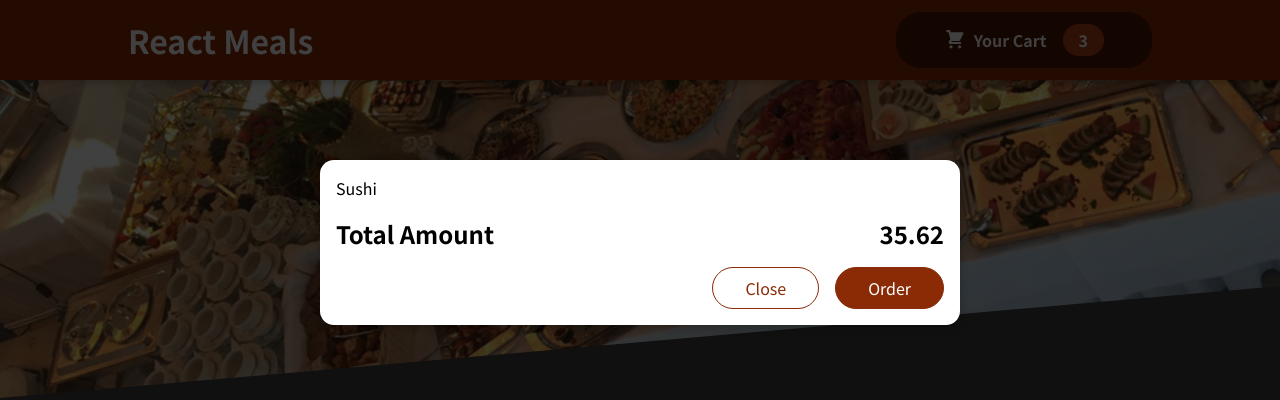
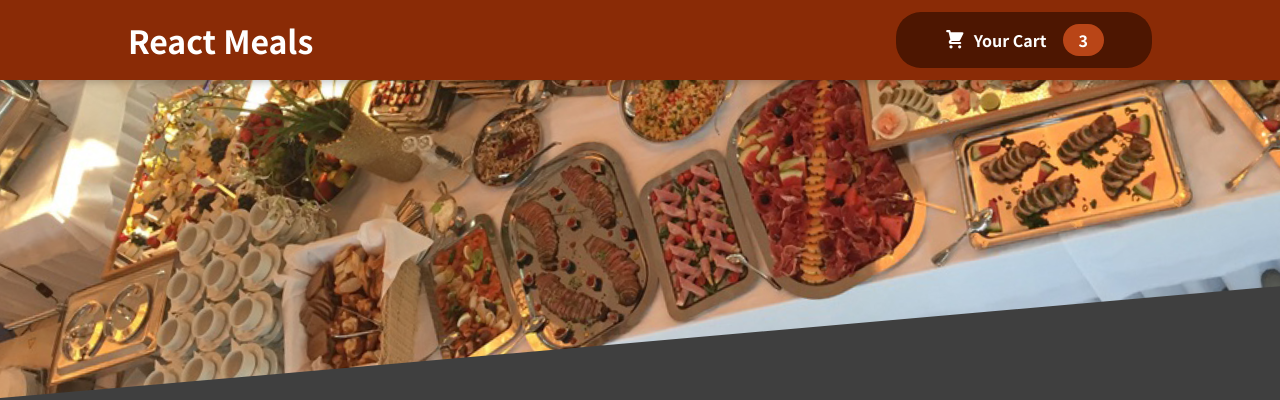
Before and after one commit to mchavez123/FoodOrderApp, a React (Create React App) app: page / in a window 1280 px wide. Shown: the top 400 px of the page. Built offline with nearby package versions, Linux system fonts and the light colour scheme.

Commit message:
add modal, backdrop, overlay

```diff
--- a/src/App.js
+++ b/src/App.js
@@ -1,13 +1,24 @@
-import { Fragment } from 'react';
+import { Fragment, useState } from 'react';
 import Cart from './components/Cart/Cart';
 import Header from './components/Layout/Header';
 import Meals from './components/Meals/Meals';
 
 function App() {
+  const [cartIsShown, setCartIsShown] = useState(false);
+
+  const showCartHandler = () => {
+    setCartIsShown(true);
+  };
+
+  const hideCartHandler =  () => {
+    setCartIsShown(false);
+  };
+
   return (
     <Fragment>
-      <Cart />
-    <Header />
+      {cartIsShown &&
+        <Cart onClose={hideCartHandler}/>}
+    <Header onShowCart={showCartHandler} />
     <main>
       <Meals />
     </main>
--- a/src/components/Cart/Cart.js
+++ b/src/components/Cart/Cart.js
@@ -2,20 +2,20 @@
 import Modal from "../UI/Modal";
 import classes from "./Cart.module.css";
 
-const Cart = () => {
+const Cart = (props) => {
   const cartItems = <ul className={classes['cart-items']}> {
    [{ id: "c1", name: "Sushi", amount: 2, price: 12.99 }].map(
     (item) => <li>{item.name}</li>
   )}</ul>;
   return (
-    <Modal>
+    <Modal onClose={props.onClose}>
       {cartItems}
       <div className={classes.total}>
         <span>Total Amount</span>
         <span>35.62</span>
       </div>
       <div className={classes.actions}>
-        <button className={classes['button--alt']}>Close</button>
+        <button className={classes['button--alt']} onClick={props.onClose}>Close</button>
         <button className={classes.button}>Order</button>
       </div>
     </Modal>
--- a/src/components/Layout/Header.js
+++ b/src/components/Layout/Header.js
@@ -8,7 +8,7 @@
         <Fragment>
             <header className={classes.header}>
                 <h1>React Meals</h1>
-               <HeaderCartButton />
+               <HeaderCartButton onClick={props.onShowCart}/>
             </header>
             <div className={classes['main-image']}>
                 <img src={mealsImage} alt="A table full of delicious food!" />
--- a/src/components/Layout/HeaderCartButton.js
+++ b/src/components/Layout/HeaderCartButton.js
@@ -2,9 +2,9 @@
 import CartIcon from '../Cart/CartIcon';
 import classes from './HeaderCartButton.module.css';
 
-const HeaderCartButton = () => {
+const HeaderCartButton = (props) => {
     return (
-        <button className={classes.button}>
+        <button className={classes.button} onClick={props.onClick}>
         <span className={classes.icon}>
         <CartIcon />
         </span>
--- a/src/components/UI/Modal.js
+++ b/src/components/UI/Modal.js
@@ -3,7 +3,7 @@
 import classes from './Modal.module.css'
 
 const Backdrop = props => {
-    return <div className={classes.backdrop}></div>
+    return <div className={classes.backdrop} onClick={props.onClose}></div>
 };
 
 const ModalOverlay = props => {
@@ -17,7 +17,7 @@
 const Modal = props => {
     return (
     <Fragment >
-        {ReactDOM.createPortal(<Backdrop />, portalElement)}
+        {ReactDOM.createPortal(<Backdrop onClose={props.onClose} />, portalElement)}
         {ReactDOM.createPortal(<ModalOverlay>{props.children}</ModalOverlay>, portalElement)}
     </Fragment>
     );
```
Also changed, not shown: 1 other file (tests, documents, lock files or other folders).
